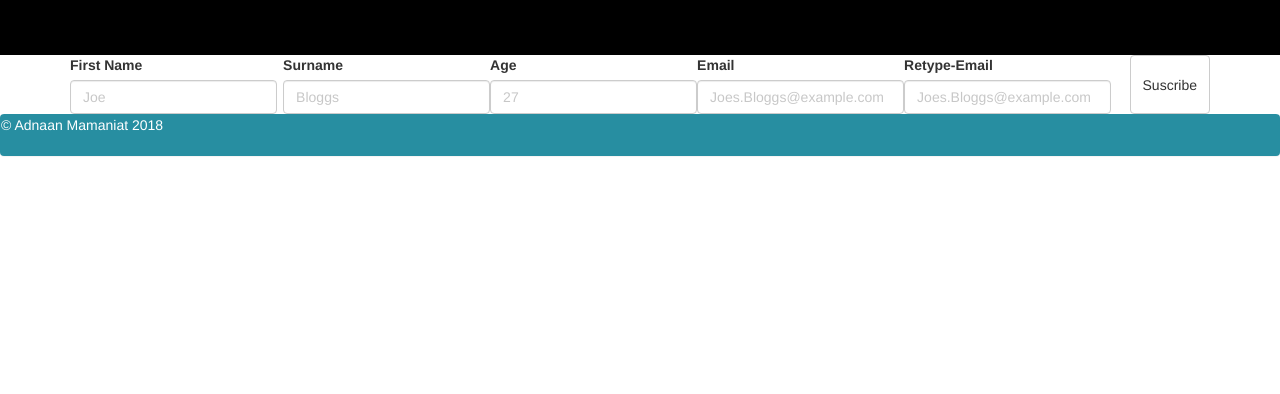
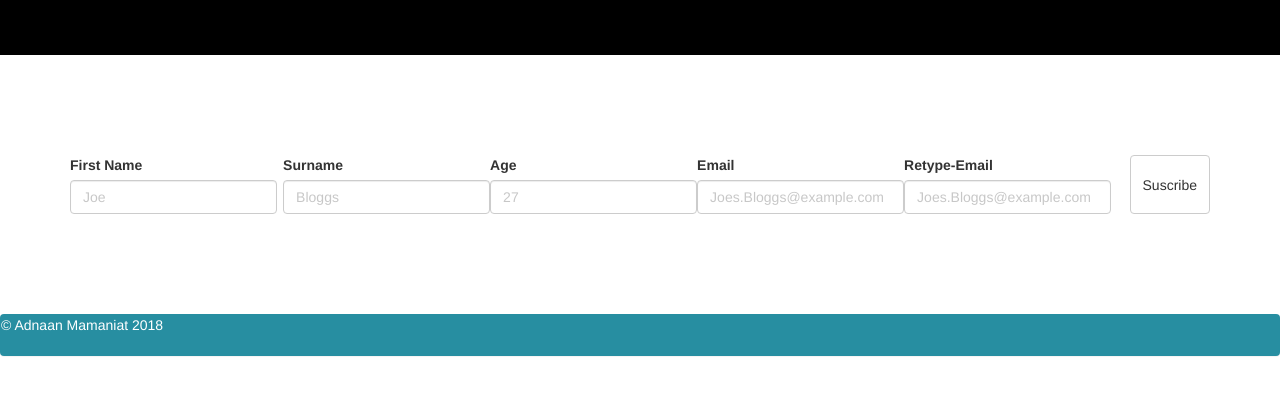
Before and after one commit to Adnaan-m/Sparta-Bootstrap-Lab, a plain HTML site: page suscribe.html in a window 1280 px wide. Shown: the part 140-534 px from the top of the page. Drawn offline with nearby package versions, Linux system fonts and the light colour scheme.

Commit message:
newest version 2.0

```diff
--- a/css/main.css
+++ b/css/main.css
@@ -3,6 +3,7 @@
   background-color: rgb(39, 142, 161);
 }
 
+/* navbar text colour */
 .navbar .container-fluid a{
   color: white;
 }
@@ -16,6 +17,7 @@
   padding-bottom: 30px;
 }
 
+/* background colour of os (cards) */
 .w3-card-4{
   background-color: white;
 }
@@ -51,17 +53,17 @@
 }
 
 /* Contact Us page */
-.formsection{
-width: 100%;
-height: 10000px;
+.form {
+  padding-top: 100px;
+  padding-bottom: 100px;
+  display: inline-flex;
+  width:100%;
+  margin: auto;
+  text-align: left;
+  justify-content: center;
 }
 
-.form {
-/* margin: 0; */
-text-align: center;
-display: inline-flex;
-/* line-height: 50px; */
-width:100%;
-margin: auto;
-text-align: left;
-justify-content: center;}
+@media screen and (max-width:750px){
+  .form{
+    display:block;
+  }
```
Also changed, not shown: index.html (line endings or trailing spaces).
